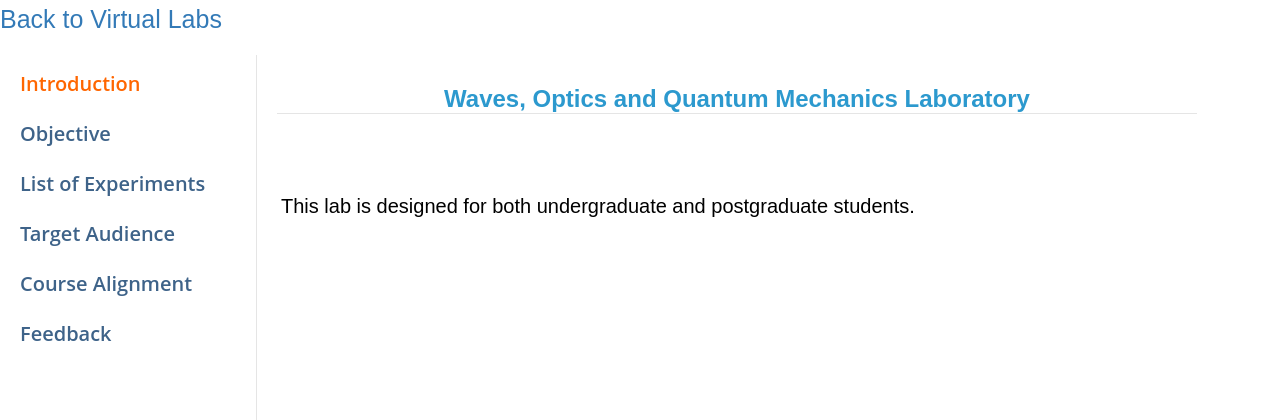
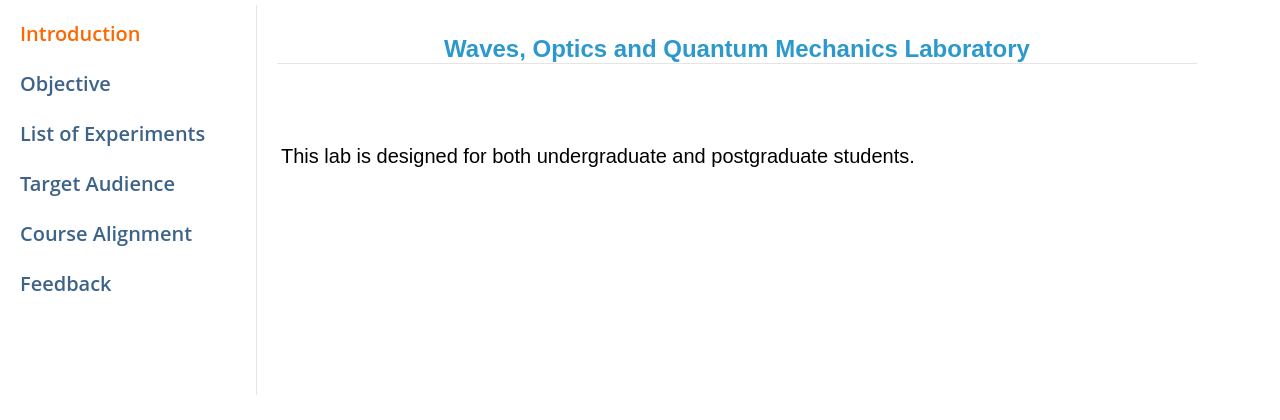
Before and after one commit to srphyvlab/vlab, a Flask app: page /target_audience in a window 1280 px wide. Shown: the part 105-525 px from the top of the page. Run offline with Flask 2, Linux system fonts and the light colour scheme.

Commit message:
Update target_audience.html

```diff
--- a/templates/home/target_audience.html
+++ b/templates/home/target_audience.html
@@ -5,7 +5,7 @@
     <meta name="viewport" content="width=device-width, initial-scale=1">
     <link rel="stylesheet" type="text/css" href="{{url_for('static', filename='style/style.css')}}">
     <!-- <link rel="stylesheet" href="./assets/css/bootstrap.min.css"> -->
-    <title>Virtual Labs Dei-Linear Control Systems</title>
+    <title>DEI VLAB</title>
     <link rel = "icon" href =
 "https://www.vlab.co.in/images/logo.jpg"
         type = "image/x-icon">
@@ -24,9 +24,6 @@
             <a href="https://www.vlab.co.in/contact-us">CONTACT</a>
         </div>
     </header>
-    <div class="navigation-bar">
-        <a href="https://www.vlab.co.in/broad-area-electrical-engineering">Back to Virtual Labs</a>
-    </div>
     <section class="csection" id="csec">
         <nav class="side-nav" id="navbar">
             <div class="nav-element">
```
